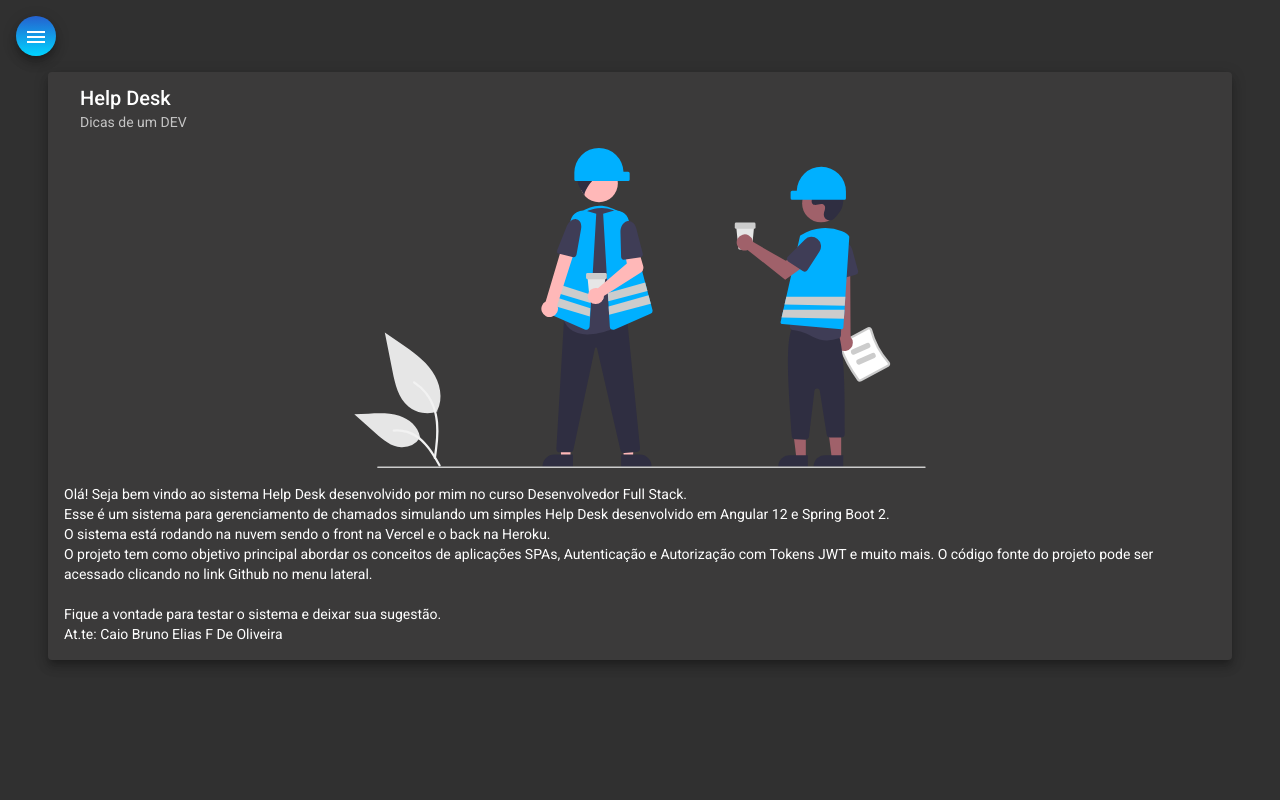
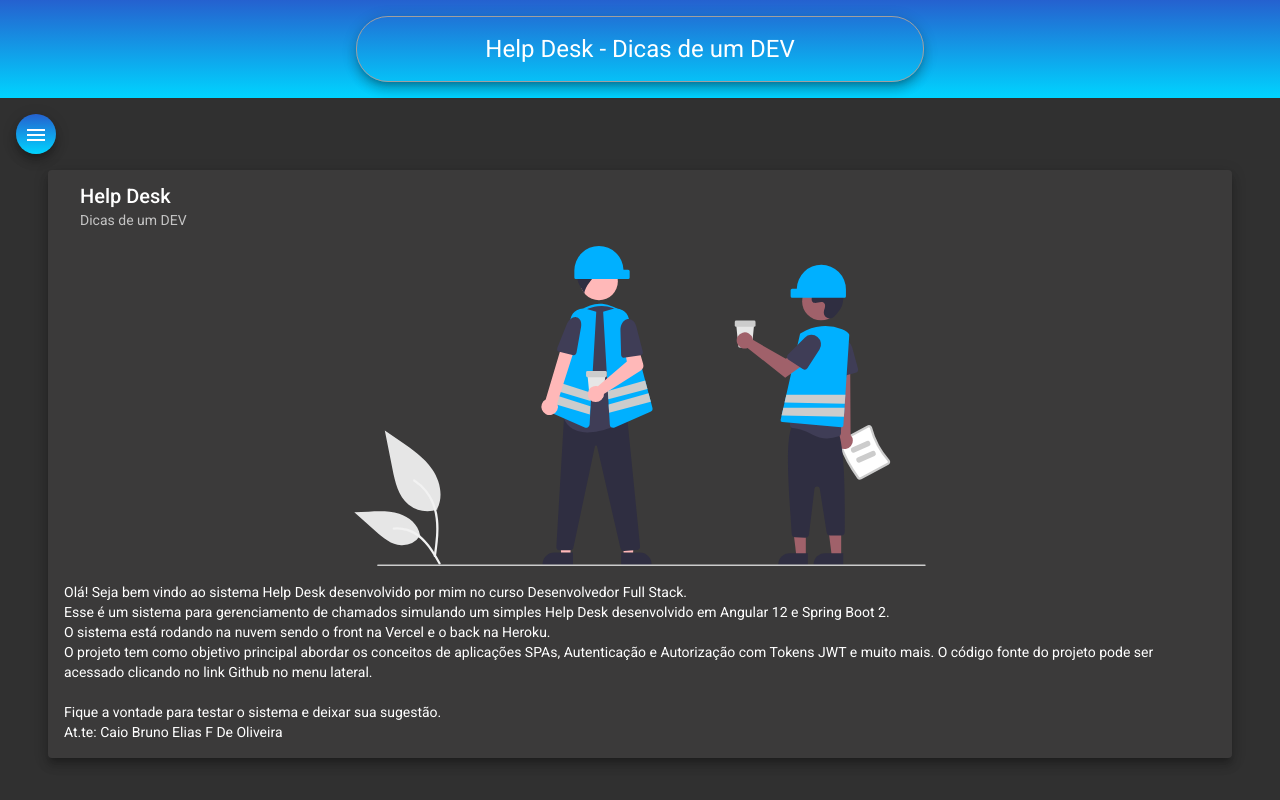
Before and after one commit to CaioBrunoE/helpdesk-frontend, an Angular app: page /home in a window 1280 px wide. Built offline with nearby package versions, Linux system fonts and the light colour scheme.

Commit message:
criando o header

```diff
--- a/src/app/app.module.ts
+++ b/src/app/app.module.ts
@@ -29,12 +29,14 @@
 //Componetes do projeto
 import { NavComponent } from './components/nav/nav.component';
 import { HomeComponent } from './components/home/home.component';
+import { HeaderComponent } from './components/header/header.component';
 
 @NgModule({
   declarations: [
     AppComponent,
     NavComponent,
-    HomeComponent
+    HomeComponent,
+    HeaderComponent
   ],
   imports: [
     BrowserModule,
--- /dev/null
+++ b/src/app/components/header/header.component.css
@@ -0,0 +1,13 @@
+.container {
+    display: flex;
+    align-items: center;
+    justify-content: center;
+    background: linear-gradient(180deg, rgba(2,0,36,1) 0%, rgba(37,97,207,1) 0%, rgba(0,212,255,1) 100%);
+ }
+
+ h1 {
+    margin-top: 1rem;
+    border: 1px solid rgb(161, 159, 159);
+    padding: 1rem 10%;
+    border-radius: 2rem;
+ }
--- /dev/null
+++ b/src/app/components/header/header.component.html
@@ -0,0 +1,3 @@
+<div class="container">
+    <h1 class="mat-elevation-z8">Help Desk - Dicas de um DEV</h1>
+ </div>
--- /dev/null
+++ b/src/app/components/header/header.component.ts
@@ -0,0 +1,15 @@
+import { Component, OnInit } from '@angular/core';
+
+@Component({
+  selector: 'app-header',
+  templateUrl: './header.component.html',
+  styleUrls: ['./header.component.css']
+})
+export class HeaderComponent implements OnInit {
+
+  constructor() { }
+
+  ngOnInit(): void {
+  }
+
+}
--- a/src/app/components/nav/nav.component.html
+++ b/src/app/components/nav/nav.component.html
@@ -30,6 +30,7 @@
   </mat-drawer>
 
   <div class="sidenav-content">
+    <app-header></app-header>
     <button  class="menu mat-elevation-z8" (click)="drawer.toggle()" mat-icon-button>
      <mat-icon>menu</mat-icon>
     </button>
```
